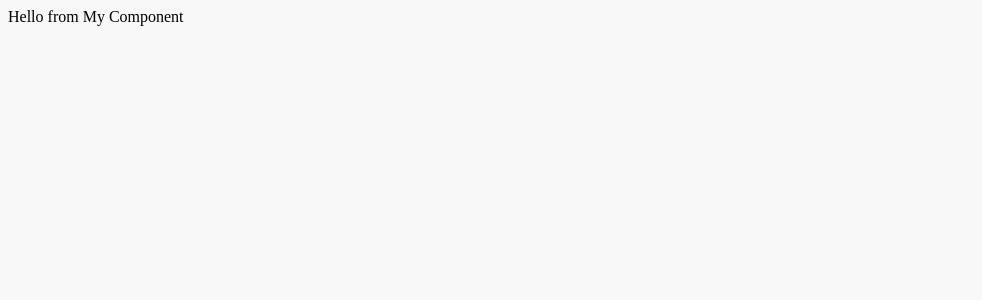
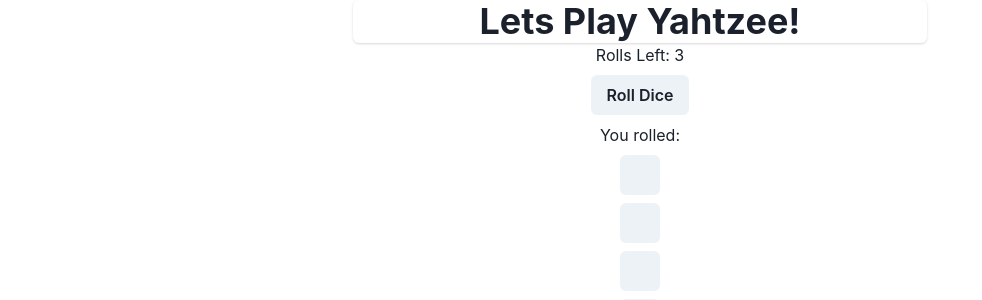
Before and after one commit to TomOwen93/yahtzee-react, a React (Vite) app: page / in a window 1280 px wide. Shown: the top 300 px of the page, without its empty margins (0-982 px from the left). Built offline with nearby package versions, Linux system fonts and the light colour scheme.

Commit message:
initial commit with gamestate and rolls

```diff
--- a/index.html
+++ b/index.html
@@ -4,8 +4,8 @@
         <meta charset="UTF-8" />
         <link rel="icon" type="image/svg+xml" href="/vite.svg" />
         <meta name="viewport" content="width=device-width, initial-scale=1.0" />
-        <meta name="description" content="An interactive blah blah blah." />
-        <title>My Amazing App</title>
+        <meta name="description" content="An Online Single Player Yahtzee." />
+        <title>Yahtzee Online</title>
     </head>
     <body>
         <div id="root"></div>
--- a/src/components/App.tsx
+++ b/src/components/App.tsx
@@ -1,11 +1,18 @@
-import { MyComponent } from "./MyComponent";
+import { Card, Container, Heading } from "@chakra-ui/react";
 import "./App.css";
+import GameSection from "./GameSection";
 
-function App() {
+function App(): JSX.Element {
     return (
-        <div className="App">
-            <MyComponent />
-        </div>
+        <>
+            <Container>
+                <Card>
+                    <Heading textAlign={"center"}>Lets Play Yahtzee!</Heading>
+                </Card>
+
+                <GameSection />
+            </Container>
+        </>
     );
 }
 
--- /dev/null
+++ b/src/components/GameSection.tsx
@@ -0,0 +1,76 @@
+import { Button, Text, VStack } from "@chakra-ui/react";
+import { useImmerReducer } from "use-immer";
+
+interface Action {
+    type: "roll-dice";
+    payload?: GameState | number | string;
+}
+
+type Dice = {
+    id: number;
+    roll: undefined | number;
+};
+
+interface GameState {
+    gameTurn: number;
+    currentPlayer: number;
+    rollsLeft: number;
+    dice: Dice[];
+    gameOver: boolean;
+    playerScores: {
+        player1: number;
+        player2: number;
+    };
+}
+
+export default function GameSection(): JSX.Element {
+    const initialState: GameState = {
+        gameTurn: 0,
+        currentPlayer: 1,
+        rollsLeft: 3,
+        dice: [
+            { id: 1, roll: undefined },
+            { id: 2, roll: undefined },
+            { id: 3, roll: undefined },
+            { id: 4, roll: undefined },
+            { id: 5, roll: undefined },
+        ],
+        gameOver: false,
+        playerScores: {
+            player1: 0,
+            player2: 0,
+        },
+    };
+
+    const reducer = (state: GameState, action: Action) => {
+        switch (action.type) {
+            case "roll-dice":
+                if (state.rollsLeft > 0) {
+                    state.rollsLeft--;
+                    for (const dice of state.dice) {
+                        dice.roll = Math.ceil(Math.random() * 6);
+                    }
+                }
+        }
+    };
+
+    const [gameState, dispatch] = useImmerReducer(reducer, initialState);
+
+    return (
+        <>
+            <VStack>
+                <Text>Rolls Left: {gameState.rollsLeft}</Text>
+                <Button onClick={() => dispatch({ type: "roll-dice" })}>
+                    Roll Dice
+                </Button>
+                <Text>You rolled:</Text>
+                {gameState.dice.map((d) => (
+                    <Button maxW={"2rem"} textAlign={"center"} key={d.id}>
+                        {" "}
+                        {d.roll}
+                    </Button>
+                ))}
+            </VStack>
+        </>
+    );
+}
--- a/src/components/MyComponent.tsx
+++ /dev/null
@@ -1,3 +0,0 @@
-export function MyComponent(): JSX.Element {
-    return <div>Hello from My Component</div>;
-}
--- a/src/main.tsx
+++ b/src/main.tsx
@@ -1,9 +1,9 @@
-import React from "react";
 import ReactDOM from "react-dom/client";
 import App from "./components/App";
+import { ChakraProvider } from "@chakra-ui/react";
 
 ReactDOM.createRoot(document.getElementById("root") as HTMLElement).render(
-    <React.StrictMode>
+    <ChakraProvider>
         <App />
-    </React.StrictMode>
+    </ChakraProvider>
 );
```
Also changed, not shown: package.json (+7 -1 lines), 2 other files (tests, documents, lock files or other folders).
